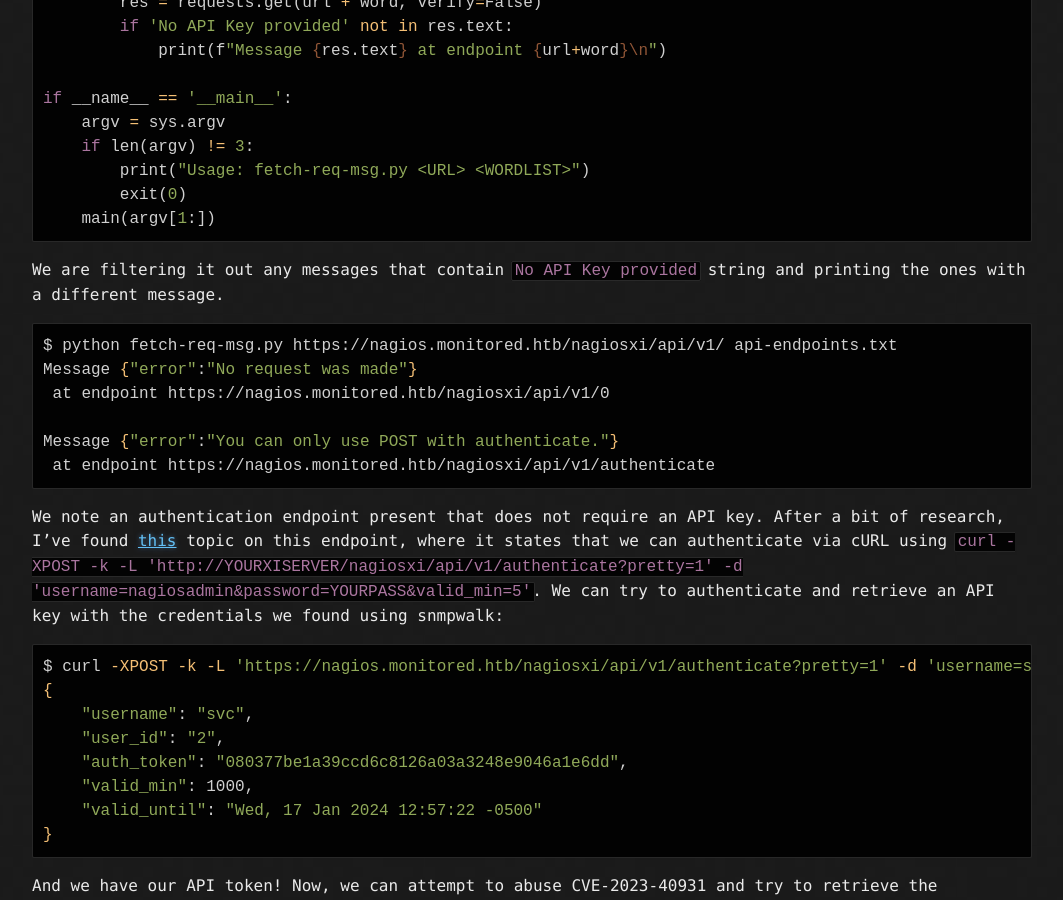
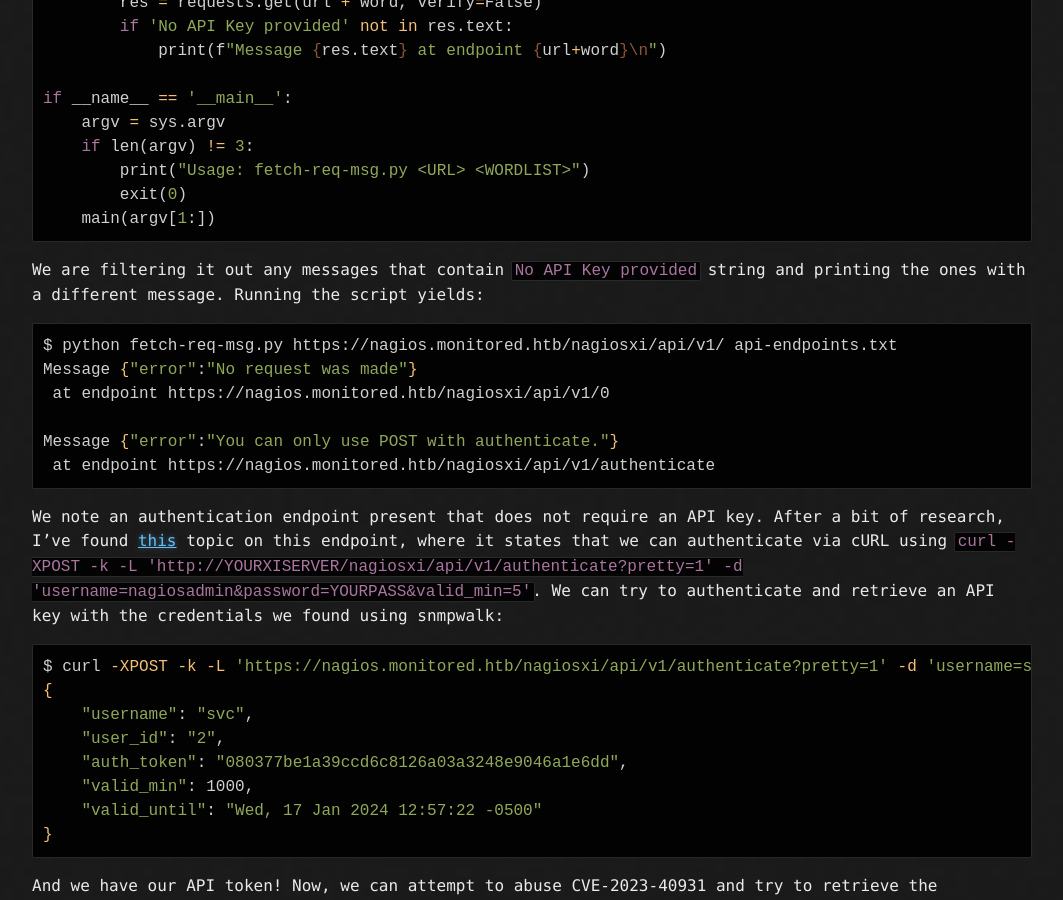
Before and after one commit to alexbsec/alexbsec.github.io, a Jekyll site: the page built from _posts/2024-01-16-monitored-htb.md, in a window 1280 px wide and 900 px high, scrolled down 9262 px. Shown: the whole window, without its empty margins (108-1171 px from the left). Built offline with Jekyll 4.4.1, drawn with Linux system fonts in a browser that asks for light colours.

````diff
--- a/_posts/2024-01-16-monitored-htb.md
+++ b/_posts/2024-01-16-monitored-htb.md
@@ -318,7 +318,7 @@
     main(argv[1:])
 ```
 
-We are filtering it out any messages that contain `No API Key provided` string and printing the ones with a different message.
+We are filtering it out any messages that contain `No API Key provided` string and printing the ones with a different message. Running the script yields:
 
 ```bash
 $ python fetch-req-msg.py https://nagios.monitored.htb/nagiosxi/api/v1/ api-endpoints.txt
````
